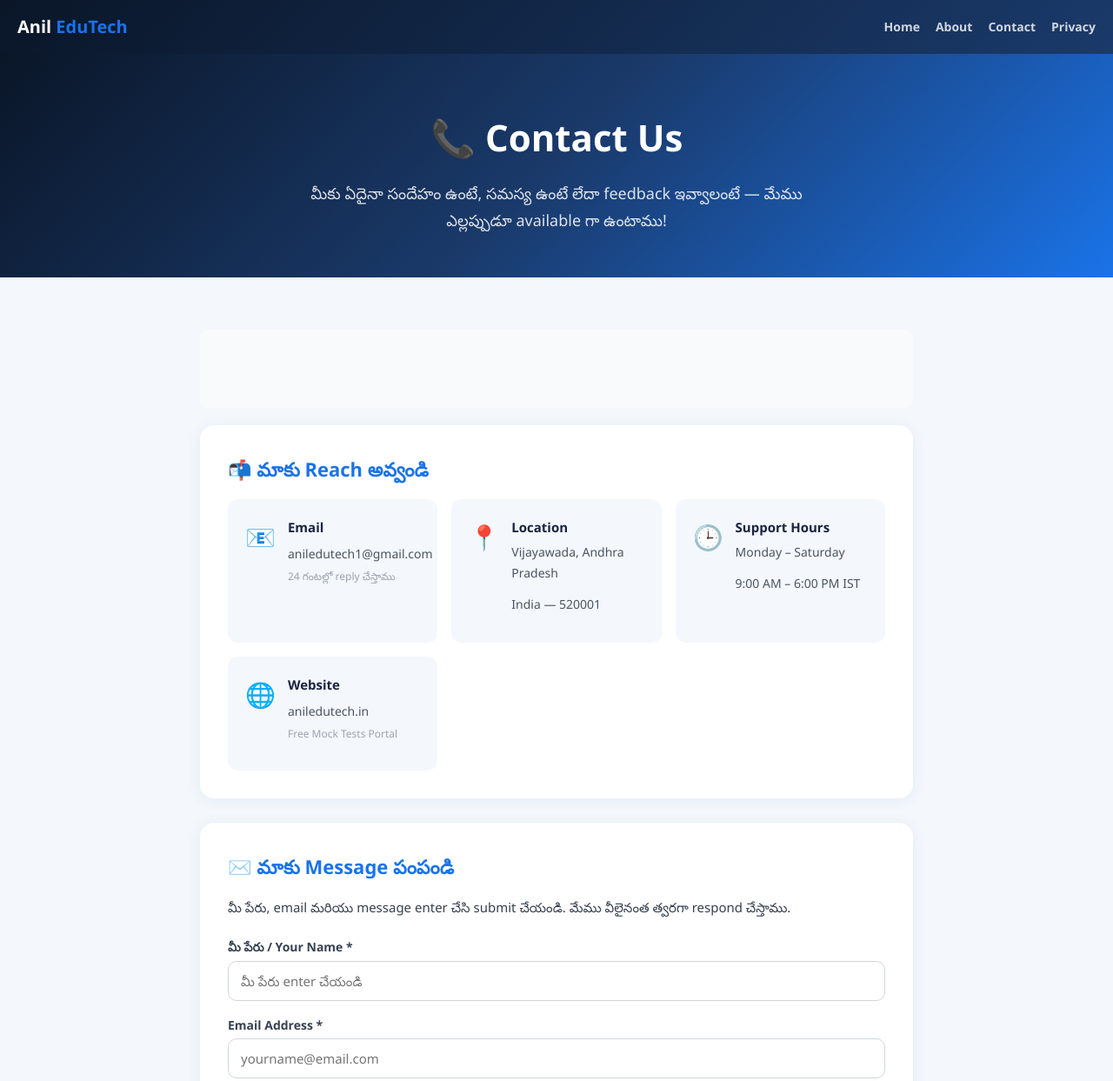
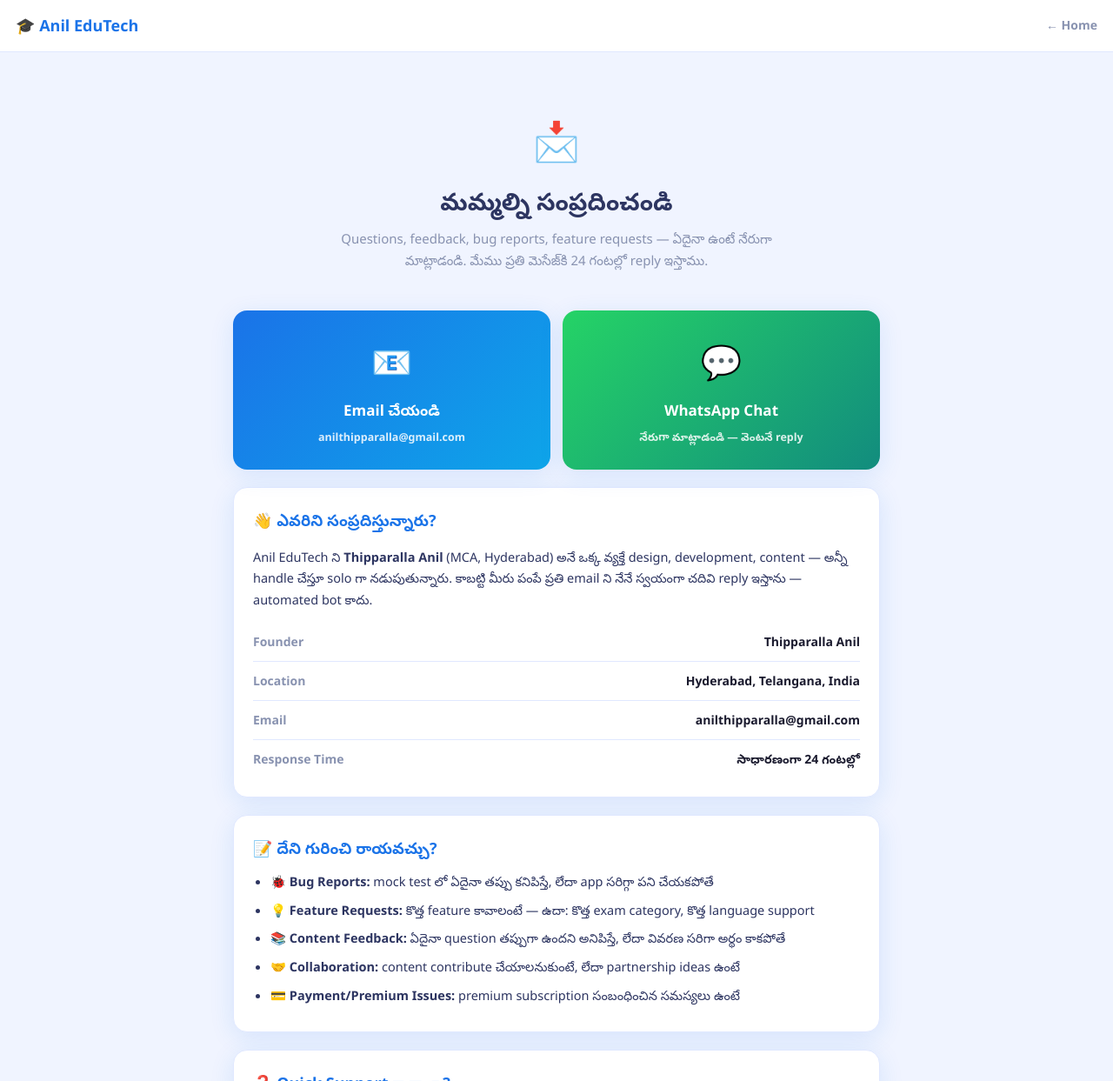
Before and after one commit to Anil0525/Anil-edutech, a plain HTML site: page contact.html in a window 1280 px wide. Shown: the top 1243 px of the page at 87% size. Drawn offline with Linux system fonts and the light colour scheme.

Commit message:
Add files via upload

```diff
--- a/contact.html
+++ b/contact.html
@@ -1,227 +1,335 @@
 <!DOCTYPE html>
 <html lang="te">
+
 <head>
   <meta charset="UTF-8">
   <meta name="viewport" content="width=device-width, initial-scale=1.0">
-  <meta name="description" content="Anil EduTech తో contact చేయండి — exam doubts, technical support, feedback మరియు suggestions కి. Email, WhatsApp లేదా contact form ద్వారా reach అవ్వండి.">
-  <meta name="keywords" content="Anil EduTech contact, support Telugu exam portal, contact us aniledutech">
-  <meta property="og:title" content="Contact Us — Anil EduTech">
-  <meta property="og:description" content="Get in touch with Anil EduTech for exam queries, technical support, feedback and suggestions.">
+  <meta name="theme-color" content="#1A73E8">
+  <title>Contact Us | Anil EduTech — మమ్మల్ని సంప్రదించండి</title>
+  <meta name="description"
+    content="Anil EduTech ని సంప్రదించండి — questions, feedback, bug reports, feature requests కోసం email లేదా WhatsApp Channel ద్వారా మమ్మల్ని contact చేయండి. 24 గంటల్లో reply.">
+  <meta name="robots" content="index, follow">
+  <link rel="canonical" href="https://aniledutech.in/contact.html">
+  <meta name="author" content="Thipparalla Anil">
+  <meta name="geo.region" content="IN-TG">
+  <meta name="geo.placename" content="Hyderabad, Telangana, India">
+
+  <meta property="og:title" content="Contact Anil EduTech">
+  <meta property="og:description" content="Questions, feedback, or support కోసం మమ్మల్ని సంప్రదించండి.">
   <meta property="og:type" content="website">
+  <meta property="og:image" content="https://aniledutech.in/og-image.png">
   <meta property="og:url" content="https://aniledutech.in/contact.html">
-  <title>Contact Us — Anil EduTech | TSPSC SSC Banking Mock Tests</title>
-  <link rel="canonical" href="https://aniledutech.in/contact.html">
-  <script async src="https://pagead2.googlesyndication.com/pagead/js/adsbygoogle.js?client=ca-pub-4249412359624560" crossorigin="anonymous"></script>
+  <meta name="twitter:card" content="summary_large_image">
+
+  <link rel="icon" type="image/png" sizes="32x32" href="/favicon.png">
+  <link rel="shortcut icon" href="logo.png" type="image/png">
+
+  <script type="application/ld+json">
+  {
+    "@context": "https://schema.org",
+    "@type": "ContactPage",
+    "name": "Contact Anil EduTech",
+    "url": "https://aniledutech.in/contact.html",
+    "mainEntity": {
+      "@type": "Organization",
+      "name": "Anil EduTech",
+      "email": "anilthipparalla@gmail.com",
+      "founder": { "@type": "Person", "name": "Thipparalla Anil" },
+      "address": { "@type": "PostalAddress", "addressLocality": "Hyderabad", "addressRegion": "Telangana", "addressCountry": "IN" }
+    }
+  }
+  </script>
+
   <style>
-    *, *::before, *::after { box-sizing: border-box; margin: 0; padding: 0; }
-    body { font-family: 'Segoe UI', Arial, sans-serif; background: #f4f7fb; color: #1a2340; line-height: 1.7; }
-    a { color: #1A73E8; text-decoration: none; }
-    a:hover { text-decoration: underline; }
-    nav { background: linear-gradient(135deg,#0A1628,#1A3A6B); padding: 14px 20px; display:flex; align-items:center; justify-content:space-between; }
-    .nav-brand { color:#fff; font-size:20px; font-weight:800; }
-    .nav-brand span { color:#1A73E8; }
-    .nav-links { display:flex; gap:18px; }
-    .nav-links a { color:rgba(255,255,255,.8); font-size:14px; font-weight:600; }
-    .nav-links a:hover { color:#fff; text-decoration:none; }
-    .hero { background: linear-gradient(135deg,#0A1628 0%,#1A3A6B 50%,#1A73E8 100%); color:#fff; padding:60px 20px 50px; text-align:center; }
-    .hero h1 { font-size:clamp(26px,5vw,42px); font-weight:900; margin-bottom:14px; }
-    .hero p { font-size:clamp(14px,3vw,18px); opacity:.85; max-width:600px; margin:0 auto; }
-    .container { max-width:860px; margin:0 auto; padding:40px 20px; }
-    .card { background:#fff; border-radius:16px; padding:32px; margin-bottom:28px; box-shadow:0 2px 16px rgba(26,115,232,.08); }
-    .card h2 { font-size:22px; font-weight:800; color:#1A73E8; margin-bottom:16px; }
-    .card p { font-size:15px; color:#374151; margin-bottom:12px; }
-    .contact-grid { display:grid; grid-template-columns:repeat(auto-fit,minmax(220px,1fr)); gap:16px; }
-    .contact-item { background:#f4f7fb; border-radius:12px; padding:20px; display:flex; align-items:flex-start; gap:14px; }
-    .contact-icon { font-size:28px; flex-shrink:0; }
-    .contact-item h3 { font-size:15px; font-weight:700; color:#1a2340; margin-bottom:4px; }
-    .contact-item p, .contact-item a { font-size:14px; color:#4b5563; }
-    form { display:flex; flex-direction:column; gap:16px; }
-    label { font-size:14px; font-weight:600; color:#374151; margin-bottom:4px; display:block; }
-    input, textarea, select { width:100%; padding:12px 14px; border:1.5px solid #d1d5db; border-radius:10px; font-size:15px; font-family:inherit; outline:none; transition:border .2s; background:#fff; }
-    input:focus, textarea:focus, select:focus { border-color:#1A73E8; }
-    textarea { min-height:130px; resize:vertical; }
-    .btn-submit { background:linear-gradient(135deg,#1A73E8,#7C3AED); color:#fff; border:none; padding:14px 28px; border-radius:50px; font-size:15px; font-weight:800; cursor:pointer; font-family:inherit; transition:opacity .2s; }
-    .btn-submit:hover { opacity:.9; }
-    .faq-item { border-bottom:1px solid #e5e7eb; padding:16px 0; }
-    .faq-item:last-child { border-bottom:none; }
-    .faq-q { font-weight:700; color:#1a2340; margin-bottom:6px; }
-    .faq-a { font-size:14px; color:#4b5563; }
-    .ad-slot { text-align:center; padding:16px 0; margin:20px 0; min-height:90px; background:#f9fafb; border-radius:10px; }
-    footer { background:linear-gradient(135deg,#0A1628,#1A3A6B); color:rgba(255,255,255,.6); text-align:center; padding:24px 20px; font-size:13px; }
-    footer a { color:rgba(255,255,255,.7); margin:0 8px; }
-    #form-success { display:none; background:#d1fae5; border:1.5px solid #10b981; color:#065f46; padding:16px; border-radius:10px; font-weight:600; font-size:15px; }
+    :root {
+      --bg: #F0F4FF;
+      --card: #FFFFFF;
+      --card2: #F8FAFF;
+      --border: #E0E8FF;
+      --primary: #1A73E8;
+      --teal: #00B894;
+      --text: #1A1A2E;
+      --text2: #2D3561;
+      --text3: #8892B0;
+      --radius: 16px;
+      --shadow-md: 0 6px 28px rgba(26, 115, 232, .12);
+    }
+
+    * {
+      box-sizing: border-box;
+    }
+
+    body {
+      margin: 0;
+      font-family: 'Segoe UI', 'Noto Sans Telugu', Arial, sans-serif;
+      background: var(--bg);
+      color: var(--text);
+      line-height: 1.7;
+    }
+
+    .wrap {
+      max-width: 780px;
+      margin: 0 auto;
+      padding: 24px 18px 60px;
+    }
+
+    .topbar {
+      display: flex;
+      align-items: center;
+      justify-content: space-between;
+      padding: 14px 18px;
+      background: var(--card);
+      border-bottom: 1px solid var(--border);
+    }
+
+    .topbar a.brand {
+      font-weight: 900;
+      color: var(--primary);
+      text-decoration: none;
+      font-size: 18px;
+    }
+
+    .topbar a.back {
+      color: var(--text3);
+      text-decoration: none;
+      font-size: 14px;
+      font-weight: 700;
+    }
+
+    .hero {
+      text-align: center;
+      padding: 40px 0 20px;
+    }
+
+    .hero .emoji {
+      font-size: 44px;
+    }
+
+    .hero h1 {
+      font-size: 28px;
+      font-weight: 900;
+      margin: 10px 0 6px;
+      color: var(--text2);
+    }
+
+    .hero p {
+      color: var(--text3);
+      font-size: 15px;
+      max-width: 560px;
+      margin: 0 auto;
+    }
+
+    .contact-grid {
+      display: grid;
+      grid-template-columns: 1fr 1fr;
+      gap: 14px;
+      margin-top: 24px;
+    }
+
+    @media (max-width:560px) {
+      .contact-grid {
+        grid-template-columns: 1fr;
+      }
+    }
+
+    .contact-card {
+      border-radius: var(--radius);
+      padding: 26px 20px;
+      text-align: center;
+      box-shadow: var(--shadow-md);
+      text-decoration: none;
+      transition: transform .2s;
+      cursor: pointer;
+    }
+
+    .contact-card:hover {
+      transform: translateY(-4px);
+    }
+
+    .cc-email {
+      background: linear-gradient(135deg, #1A73E8, #0EA5E9);
+    }
+
+    .cc-whatsapp {
+      background: linear-gradient(135deg, #25D366, #128C7E);
+    }
+
+    .contact-card .ic {
+      font-size: 38px;
+      margin-bottom: 10px;
+    }
+
+    .contact-card .ti {
+      color: #fff;
+      font-size: 17px;
+      font-weight: 900;
+      margin-bottom: 6px;
+    }
+
+    .contact-card .sub {
+      color: rgba(255, 255, 255, .85);
+      font-size: 12.5px;
+      font-weight: 600;
+      word-break: break-word;
+    }
+
+    .card {
+      background: var(--card);
+      border: 1px solid var(--border);
+      border-radius: var(--radius);
+      padding: 22px;
+      margin-top: 20px;
+      box-shadow: var(--shadow-md);
+    }
+
+    .card h2 {
+      font-size: 18px;
+      font-weight: 900;
+      color: var(--primary);
+      margin: 0 0 10px;
+    }
+
+    .card p,
+    .card li {
+      font-size: 14.5px;
+      color: var(--text2);
+    }
+
+    .card ul {
+      padding-left: 20px;
+      margin: 0;
+    }
+
+    .card li {
+      margin-bottom: 8px;
+    }
+
+    .info-row {
+      display: flex;
+      justify-content: space-between;
+      padding: 10px 0;
+      border-bottom: 1px solid var(--border);
+      font-size: 14px;
+    }
+
+    .info-row:last-child {
+      border-bottom: none;
+    }
+
+    .info-row span.label {
+      color: var(--text3);
+      font-weight: 700;
+    }
+
+    .info-row span.val {
+      color: var(--text);
+      font-weight: 700;
+    }
+
+    footer {
+      text-align: center;
+      padding: 24px 18px;
+      color: var(--text3);
+      font-size: 12.5px;
+    }
+
+    footer a {
+      color: var(--primary);
+      text-decoration: none;
+    }
   </style>
 </head>
+
 <body>
 
-<nav>
-  <a class="nav-brand" href="/">Anil <span>EduTech</span></a>
-  <div class="nav-links">
-    <a href="/">Home</a>
-    <a href="/about.html">About</a>
-    <a href="/contact.html">Contact</a>
-    <a href="/privacy-policy.html">Privacy</a>
+  <div class="topbar">
+    <a class="brand" href="/">🎓 Anil EduTech</a>
+    <a class="back" href="/">← Home</a>
   </div>
-</nav>
+
+  <div class="wrap">
 
     <div class="hero">
-  <h1>📞 Contact Us</h1>
-  <p>మీకు ఏదైనా సందేహం ఉంటే, సమస్య ఉంటే లేదా feedback ఇవ్వాలంటే — మేము ఎల్లప్పుడూ available గా ఉంటాము!</p>
+      <div class="emoji">📩</div>
+      <h1>మమ్మల్ని సంప్రదించండి</h1>
+      <p>Questions, feedback, bug reports, feature requests — ఏదైనా ఉంటే నేరుగా మాట్లాడండి. మేము ప్రతి
+        మెసేజ్‌కి 24 గంటల్లో reply ఇస్తాము.</p>
     </div>
 
-<div class="container">
-
-  <!-- AD SLOT TOP -->
-  <div class="ad-slot">
-    <ins class="adsbygoogle" style="display:block" data-ad-client="ca-pub-4249412359624560"
-         data-ad-slot="auto" data-ad-format="auto" data-full-width-responsive="true"></ins>
-    <script>(adsbygoogle = window.adsbygoogle || []).push({});</script>
+    <div class="contact-grid">
+      <a class="contact-card cc-email" href="mailto:anilthipparalla@gmail.com?subject=Contact%20from%20Website">
+        <div class="ic">📧</div>
+        <div class="ti">Email చేయండి</div>
+        <div class="sub">anilthipparalla@gmail.com</div>
+      </a>
+      <a class="contact-card cc-whatsapp"
+        href="https://wa.me/916309535287?text=Anil%20EduTech%20Website%20nundi%20contact%20chesthunna"
+        target="_blank" rel="noopener">
+        <div class="ic">💬</div>
+        <div class="ti">WhatsApp Chat</div>
+        <div class="sub">నేరుగా మాట్లాడండి — వెంటనే reply</div>
+      </a>
     </div>
 
-  <!-- CONTACT INFO -->
     <div class="card">
-    <h2>📬 మాకు Reach అవ్వండి</h2>
-    <div class="contact-grid">
-      <div class="contact-item">
-        <div class="contact-icon">📧</div>
-        <div>
-          <h3>Email</h3>
-          <a href="mailto:aniledutech1@gmail.com">aniledutech1@gmail.com</a>
-          <p style="font-size:12px;color:#9ca3af;margin-top:2px;">24 గంటల్లో reply చేస్తాము</p>
+      <h2>👋 ఎవరిని సంప్రదిస్తున్నారు?</h2>
+      <p>
+        Anil EduTech ని <strong>Thipparalla Anil</strong> (MCA, Hyderabad) అనే ఒక్క వ్యక్తే design,
+        development, content — అన్నీ handle చేస్తూ solo గా నడుపుతున్నారు. కాబట్టి మీరు పంపే ప్రతి email ని
+        నేనే స్వయంగా చదివి reply ఇస్తాను — automated bot కాదు.
+      </p>
+      <div class="info-row">
+        <span class="label">Founder</span>
+        <span class="val">Thipparalla Anil</span>
       </div>
+      <div class="info-row">
+        <span class="label">Location</span>
+        <span class="val">Hyderabad, Telangana, India</span>
       </div>
-      <div class="contact-item">
-        <div class="contact-icon">📍</div>
-        <div>
-          <h3>Location</h3>
-          <p>Vijayawada, Andhra Pradesh</p>
-          <p>India — 520001</p>
+      <div class="info-row">
+        <span class="label">Email</span>
+        <span class="val">anilthipparalla@gmail.com</span>
       </div>
-      </div>
-      <div class="contact-item">
-        <div class="contact-icon">🕒</div>
-        <div>
-          <h3>Support Hours</h3>
-          <p>Monday – Saturday</p>
-          <p>9:00 AM – 6:00 PM IST</p>
-        </div>
-      </div>
-      <div class="contact-item">
-        <div class="contact-icon">🌐</div>
-        <div>
-          <h3>Website</h3>
-          <a href="https://aniledutech.in">aniledutech.in</a>
-          <p style="font-size:12px;color:#9ca3af;margin-top:2px;">Free Mock Tests Portal</p>
-        </div>
-      </div>
+      <div class="info-row">
+        <span class="label">Response Time</span>
+        <span class="val">సాధారణంగా 24 గంటల్లో</span>
       </div>
     </div>
 
-  <!-- CONTACT FORM -->
     <div class="card">
-    <h2>✉️ మాకు Message పంపండి</h2>
-    <p style="margin-bottom:20px;">మీ పేరు, email మరియు message enter చేసి submit చేయండి. మేము వీలైనంత త్వరగా respond చేస్తాము.</p>
-
-    <div id="form-success">✅ మీ message successfully పంపబడింది! మేము 24 గంటల్లో respond చేస్తాము.</div>
-
-    <form id="contact-form" onsubmit="handleSubmit(event)">
-      <div>
-        <label for="name">మీ పేరు / Your Name *</label>
-        <input type="text" id="name" placeholder="మీ పేరు enter చేయండి" required minlength="2" maxlength="80">
-      </div>
-      <div>
-        <label for="email">Email Address *</label>
-        <input type="email" id="email" placeholder="yourname@email.com" required>
-      </div>
-      <div>
-        <label for="subject">Subject / విషయం *</label>
-        <select id="subject" required>
-          <option value="">— Select చేయండి —</option>
-          <option value="exam-issue">Exam / Test సమస్య</option>
-          <option value="login-issue">Login / Registration సమస్య</option>
-          <option value="content-feedback">Content Feedback</option>
-          <option value="new-exam-request">New Exam Request</option>
-          <option value="payment">Payment / Premium</option>
-          <option value="bug-report">Bug Report</option>
-          <option value="partnership">Partnership / Collaboration</option>
-          <option value="other">Other / వేరే విషయం</option>
-        </select>
-      </div>
-      <div>
-        <label for="message">Message *</label>
-        <textarea id="message" placeholder="మీ సందేహం లేదా సమస్య వివరంగా రాయండి..." required minlength="10"></textarea>
-      </div>
-      <button type="submit" class="btn-submit">📤 Message పంపండి</button>
-    </form>
+      <h2>📝 దేని గురించి రాయవచ్చు?</h2>
+      <ul>
+        <li><strong>🐞 Bug Reports:</strong> mock test లో ఏదైనా తప్పు కనిపిస్తే, లేదా app సరిగ్గా పని
+          చేయకపోతే</li>
+        <li><strong>💡 Feature Requests:</strong> కొత్త feature కావాలంటే — ఉదా: కొత్త exam category,
+          కొత్త language support</li>
+        <li><strong>📚 Content Feedback:</strong> ఏదైనా question తప్పుగా ఉందని అనిపిస్తే, లేదా వివరణ
+          సరిగా అర్థం కాకపోతే</li>
+        <li><strong>🤝 Collaboration:</strong> content contribute చేయాలనుకుంటే, లేదా partnership
+          ideas ఉంటే</li>
+        <li><strong>💳 Payment/Premium Issues:</strong> premium subscription సంబంధించిన సమస్యలు
+          ఉంటే</li>
+      </ul>
     </div>
 
-  <!-- AD SLOT MID -->
-  <div class="ad-slot">
-    <ins class="adsbygoogle" style="display:block" data-ad-client="ca-pub-4249412359624560"
-         data-ad-slot="auto" data-ad-format="auto" data-full-width-responsive="true"></ins>
-    <script>(adsbygoogle = window.adsbygoogle || []).push({});</script>
-  </div>
-
-  <!-- FAQ -->
     <div class="card">
-    <h2>❓ Frequently Asked Questions</h2>
-
-    <div class="faq-item">
-      <div class="faq-q">Anil EduTech లో registration చేసుకోవడానికి fee ఉంటుందా?</div>
-      <div class="faq-a">లేదు! Anil EduTech 100% free. Registration నుండి certification వరకు అన్నీ ఉచితంగా అందుబాటులో ఉంటాయి. Premium plan కూడా అత్యంత affordable గా ఉంటుంది.</div>
-    </div>
-
-    <div class="faq-item">
-      <div class="faq-q">Mock tests Telugu లో ఉంటాయా?</div>
-      <div class="faq-a">అవుతాయి! TSPSC మరియు APPSC exams కి Telugu medium లో questions ఉంటాయి. SSC మరియు Banking exams కి English medium లో ఉంటాయి. కొన్ని bilingual (Telugu + English) కూడా ఉన్నాయి.</div>
-    </div>
-
-    <div class="faq-item">
-      <div class="faq-q">Results తర్వాత answers review చేయవచ్చా?</div>
-      <div class="faq-a">అవును! Test పూర్తయిన వెంటనే detailed answer review చూడవచ్చు — correct answer, మీరు selected answer మరియు explanation తో సహా.</div>
-    </div>
-
-    <div class="faq-item">
-      <div class="faq-q">Mobile లో use చేయవచ్చా?</div>
-      <div class="faq-a">తప్పకుండా! Anil EduTech fully mobile-responsive. Android phone లో Chrome browser లో smooth గా పని చేస్తుంది.</div>
-    </div>
-
-    <div class="faq-item">
-      <div class="faq-q">New exams ఎప్పుడు add అవుతాయి?</div>
-      <div class="faq-a">మేము regularly new exams add చేస్తాము. Latest notifications కి మా website check చేయండి లేదా notification enable చేయండి. Contact form ద్వారా new exam request కూడా చేయవచ్చు.</div>
-    </div>
-
-    <div class="faq-item">
-      <div class="faq-q">Technical problem వస్తే ఏమి చేయాలి?</div>
-      <div class="faq-a">Browser refresh చేయండి లేదా cache clear చేయండి. Problem continue అయితే above contact form లో report చేయండి లేదా aniledutech1@gmail.com కి mail చేయండి.</div>
-    </div>
+      <h2>❓ Quick Support కావాలా?</h2>
+      <p>
+        Urgent సమస్యల కోసం, మా <a href="/#support" style="color:var(--primary);font-weight:700;">Support
+          page</a> లో Live Chat feature కూడా ఉంది — అక్కడ నుండి direct గా మెసేజ్ పంపొచ్చు.
+      </p>
     </div>
 
   </div>
 
   <footer>
-  <p style="margin-bottom:10px;">
-    <a href="/">Home</a>
-    <a href="/about.html">About Us</a>
-    <a href="/contact.html">Contact</a>
+    &copy; <span id="yr"></span> Anil EduTech · Hyderabad, Telangana · Built &amp; run by
+    <strong>Thipparalla Anil</strong> ·
+    <a href="/about.html">About</a> ·
     <a href="/privacy-policy.html">Privacy Policy</a>
-    <a href="/disclaimer.html">Disclaimer</a>
-  </p>
-  <p>© 2026 Anil EduTech. All rights reserved. | Made with ❤️ for Telugu students.</p>
+    <script>document.getElementById('yr').textContent = new Date().getFullYear();</script>
   </footer>
 
-<script>
-  function handleSubmit(e) {
-    e.preventDefault();
-    const name = document.getElementById('name').value.trim();
-    const email = document.getElementById('email').value.trim();
-    const subject = document.getElementById('subject').value;
-    const message = document.getElementById('message').value.trim();
-    if (!name || !email || !subject || !message) return;
-    // Show success (in production: send to backend/emailjs)
-    document.getElementById('contact-form').style.display = 'none';
-    document.getElementById('form-success').style.display = 'block';
-  }
-</script>
 </body>
+
 </html>
```
Lines whose indentation alone changed are shown as unchanged.
